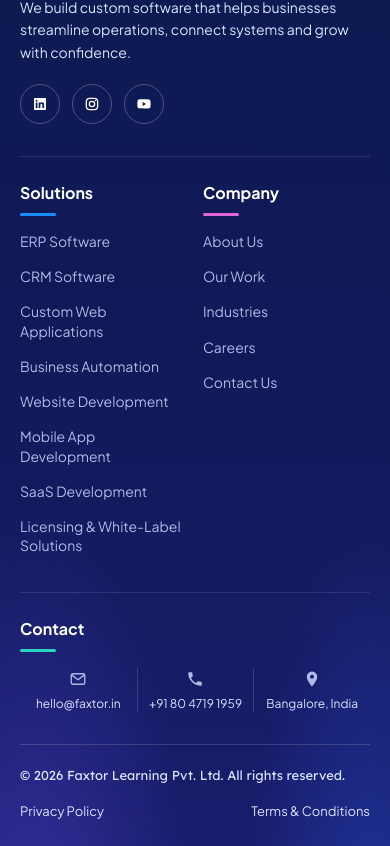
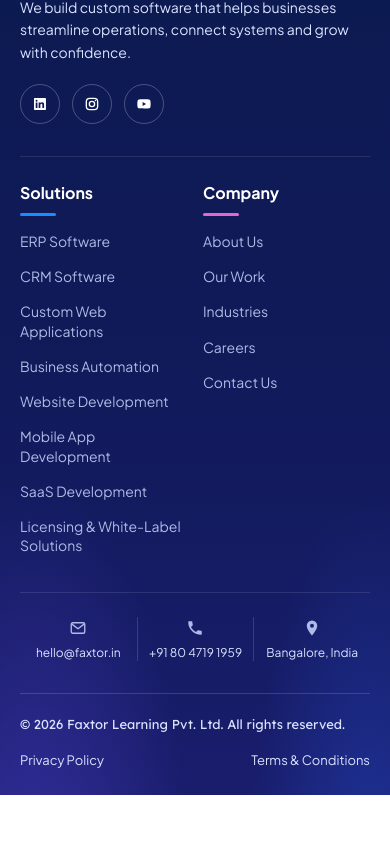
Before and after one commit to Shashikant108/faxtor, a Next.js app: page /privacy in a window 390 px wide. Shown: the part 8830-9676 px from the top of the page. After the commit the page ends 9625 px from the top, so only its background shows below. Built offline with nearby package versions, Linux system fonts and the light colour scheme.

Commit message:
fix: adjust footer contact heading for better accessibility and layout

```diff
--- a/app/globals.css
+++ b/app/globals.css
@@ -976,7 +976,7 @@
   /* on phones the three sit side by side in one row, each icon above its text, with a thin line between them;
      from tablet they are a list, icon beside text */
   .footer-contact-list {
-    @apply mt-4 grid grid-cols-3 not-italic sm:grid-cols-1 sm:gap-3 lg:mt-[1.1vw] lg:gap-[0.9vw];
+    @apply grid grid-cols-3 not-italic sm:mt-4 sm:grid-cols-1 sm:gap-3 lg:mt-[1.1vw] lg:gap-[0.9vw];
   }
   .footer-contact-line {
     font-size: var(--fs-footer-link);
--- a/components/site-footer.tsx
+++ b/components/site-footer.tsx
@@ -102,8 +102,9 @@
 
             {/* contact stays open on every screen */}
             <div className="footer-contact-column">
-              <h2 className="footer-heading">Contact</h2>
-              <span className="footer-heading-line" style={{ "--accent": "#2dd4bf" } as CSSProperties} />
+              {/* on phones the heading is left to screen readers: the icons already say what these are */}
+              <h2 className="footer-heading max-sm:sr-only">Contact</h2>
+              <span className="footer-heading-line max-sm:hidden" style={{ "--accent": "#2dd4bf" } as CSSProperties} />
               <address className="footer-contact-list">
                 {CONTACTS.map(({ label, Icon, href }) => {
                   const content = (
```
